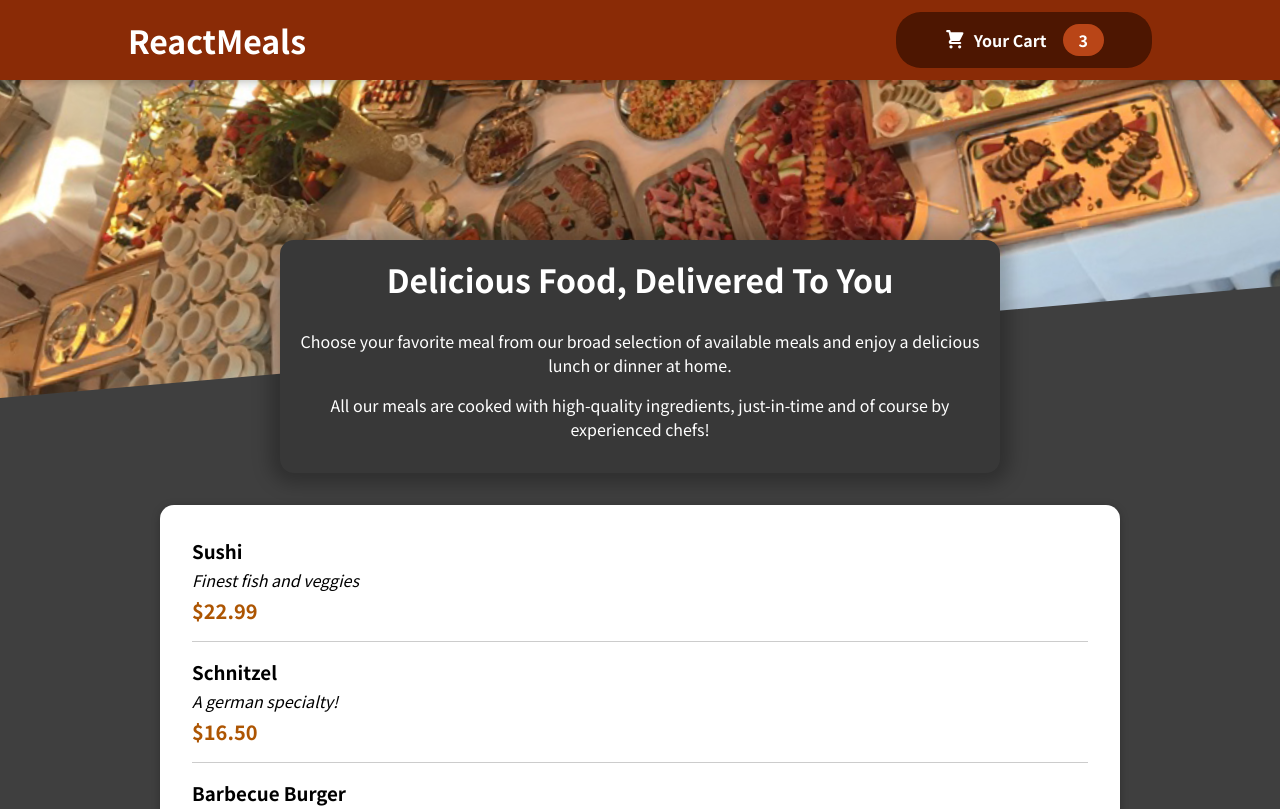
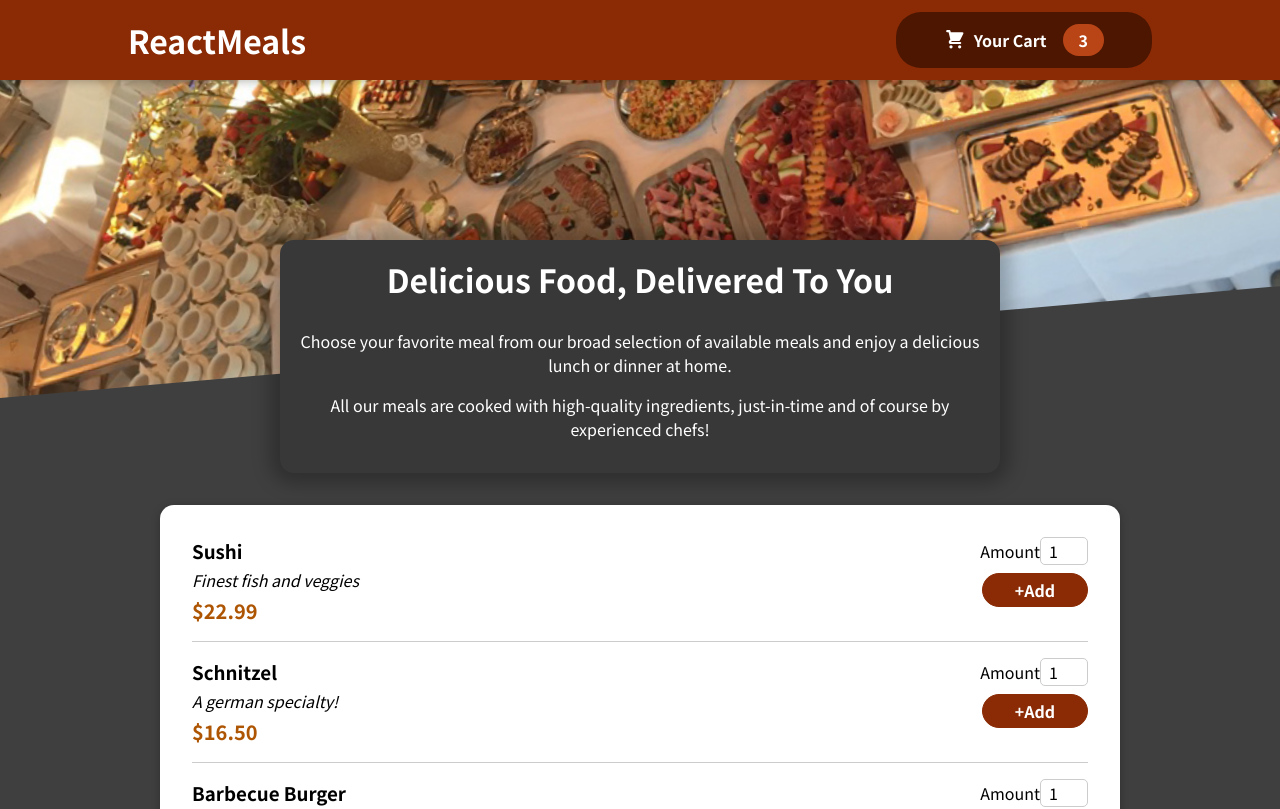
Before and after one commit to vaibhav21git/FoodOrderApp, a React (Create React App) app in the folder my/: page / in a window 1280 px wide. Shown: the top 809 px of the page. Built offline with nearby package versions, Linux system fonts and the light colour scheme.

Commit message:
Mealform_added

```diff
--- a/my/src/components/Meals/Mealitem/Mealform.js
+++ b/my/src/components/Meals/Mealitem/Mealform.js
@@ -0,0 +1,20 @@
+import React from 'react'
+import classes from './Mealform.module.css'
+import Input from '../../UI/Input'
+
+function Mealform(props) {
+  return (
+  <form className={classes.form}>
+    <Input label = "Amount" input = {{
+        id : 'amount_' + props.id,
+        type : 'number',
+        min : '1',
+        max : '5',
+        step : '1',
+        defaultValue : '1'
+    }}/>
+    <button>+Add</button>
+  </form>)
+}
+
+export default Mealform
--- /dev/null
+++ b/my/src/components/Meals/Mealitem/Mealform.module.css
@@ -0,0 +1,20 @@
+.form {
+    text-align: right;
+  }
+
+  .form button {
+    font: inherit;
+    cursor: pointer;
+    background-color: #8a2b06;
+    border: 1px solid #8a2b06;
+    color: white;
+    padding: 0.25rem 2rem;
+    border-radius: 20px;
+    font-weight: bold;
+  }
+
+  .form button:hover,
+  .form button:active {
+    background-color: #641e03;
+    border-color: #641e03;
+  }
--- a/my/src/components/Meals/Mealitem/Mealitem.js
+++ b/my/src/components/Meals/Mealitem/Mealitem.js
@@ -1,5 +1,6 @@
 import React from 'react'
 import classes from './Mealitem.module.css'
+import Mealform from './Mealform';
 
 function Mealitem(props) {
 
@@ -11,7 +12,7 @@
             <div className={classes.price}>{price}</div>
         </div>
         <div>
-
+         <Mealform id ={props.id} />
         </div>
     </li>)
 }
--- /dev/null
+++ b/my/src/components/UI/Input.js
@@ -0,0 +1,12 @@
+import React from 'react'
+import classes from './Input.module.css'
+
+function Input(props) {
+  return (<div className={classes.input}>
+    <lable htmlFor ={props.input.id}>{props.label}</lable>
+    <input {...props.input}/>
+    </div>
+  )
+}
+
+export default Input
--- /dev/null
+++ b/my/src/components/UI/Input.module.css
@@ -0,0 +1,18 @@
+.input {
+    display: flex;
+    align-items: center;
+    margin-bottom: 0.5rem;
+  }
+
+  .input label {
+    font-weight: bold;
+    margin-right: 1rem;
+  }
+
+  .input input {
+    width: 3rem;
+    border-radius: 5px;
+    border: 1px solid #ccc;
+    font: inherit;
+    padding-left: 0.5rem;
+  }
```
